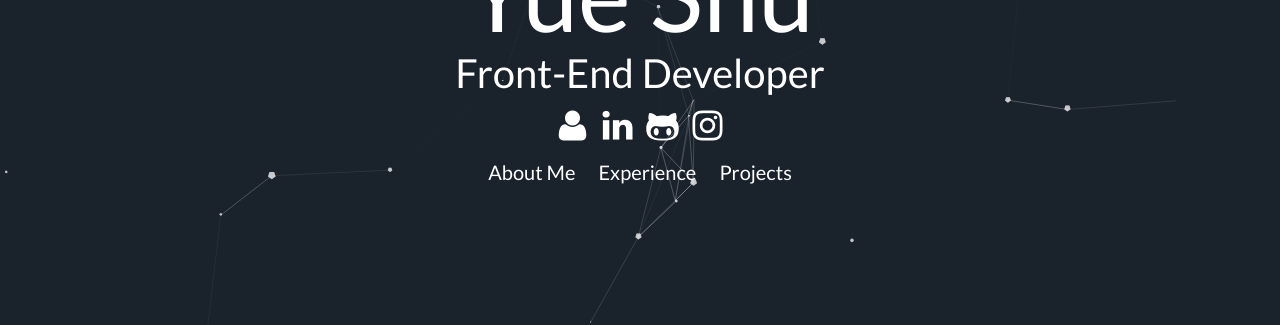
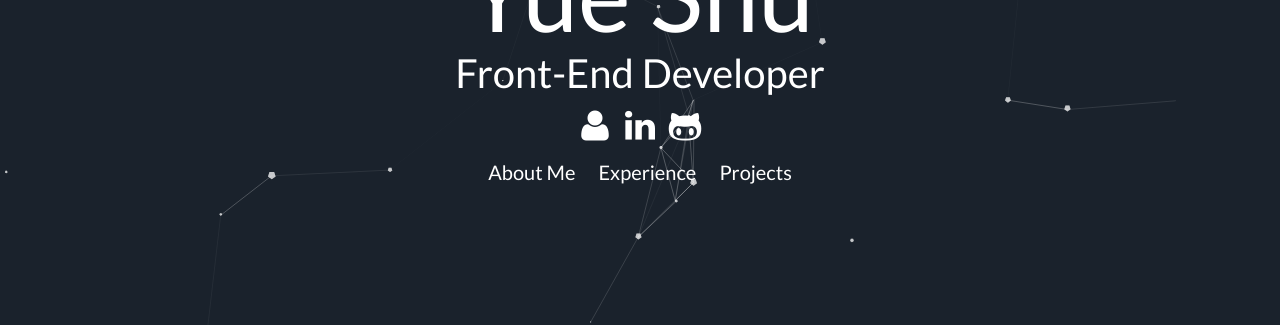
Before and after one commit to yueshu7939/MyPage, a Jekyll site: the page built from index.html, in a window 1280 px wide. Shown: the part 408-733 px from the top of the page. Built offline with Jekyll 4.4.1, drawn with Linux system fonts in a browser that asks for light colours; nearby versions of some CDN libraries; library files that are not in the unit come from our copies.

Commit message:
remove ins

```diff
--- a/_includes/header.html
+++ b/_includes/header.html
@@ -8,7 +8,6 @@
             <a aria-label="My Resume" target="_blank" href="images/resume.pdf"><i class="icon fa fa-user"></i></a>
             <a aria-label="My LinkedIn" target="_blank" href="https://www.linkedin.com/in/yueshu/"><i class="icon fa fa-linkedin" aria-hidden="true"></i></a>
             <a aria-label="My Github" target="_blank" href="https://github.com/yueshu7939"><i class="icon fa fa-github-alt" aria-hidden="true"></i></a>
-            <a aria-label="My Instagram" target="_blank" href="https://www.instagram.com/yueeeshu"><i class="icon fa fa-instagram" aria-hidden="true"></i></a>
         </div>
         <div class="header-links">
             <a class="link" href="#about" data-scroll>About Me</a>
```
